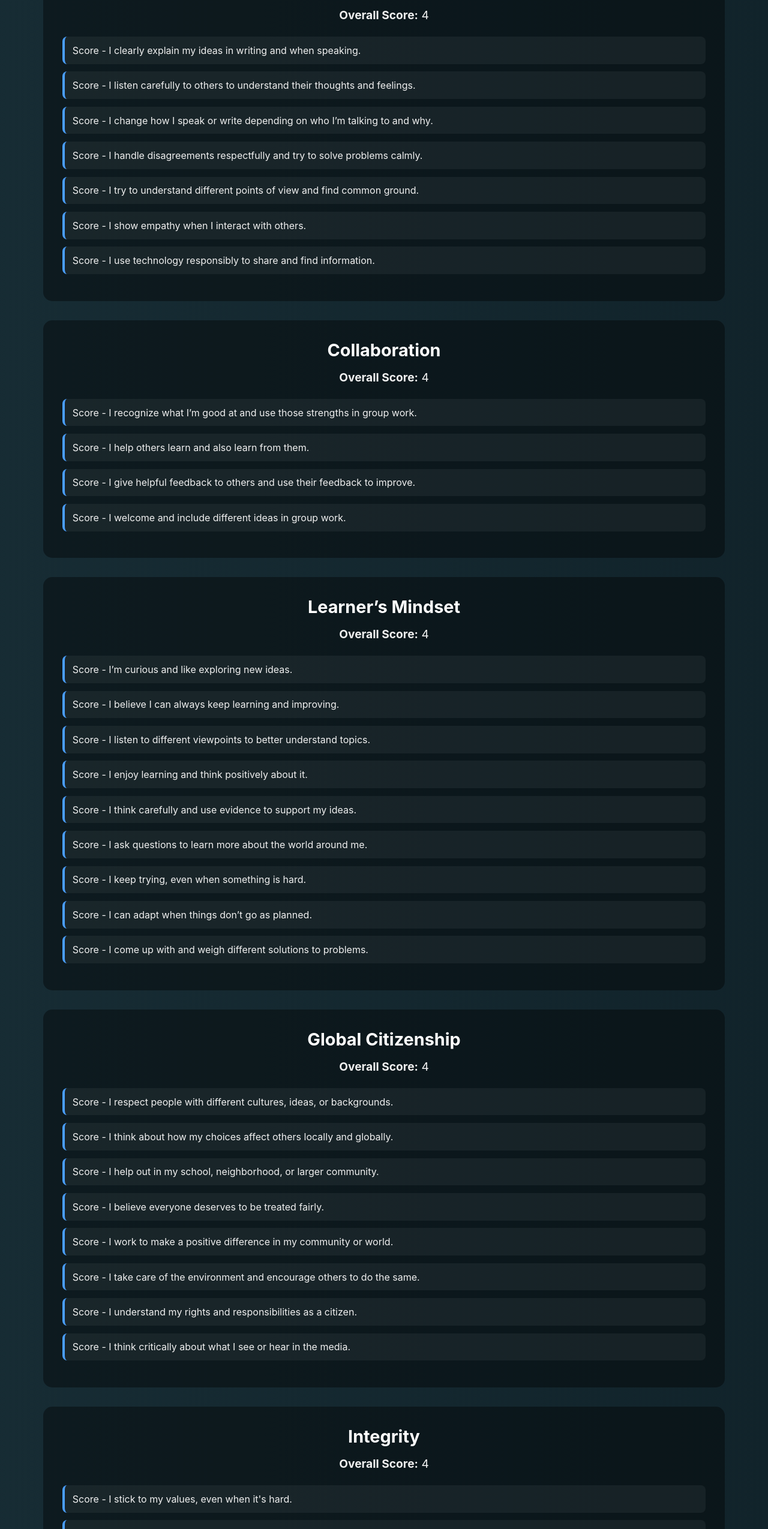
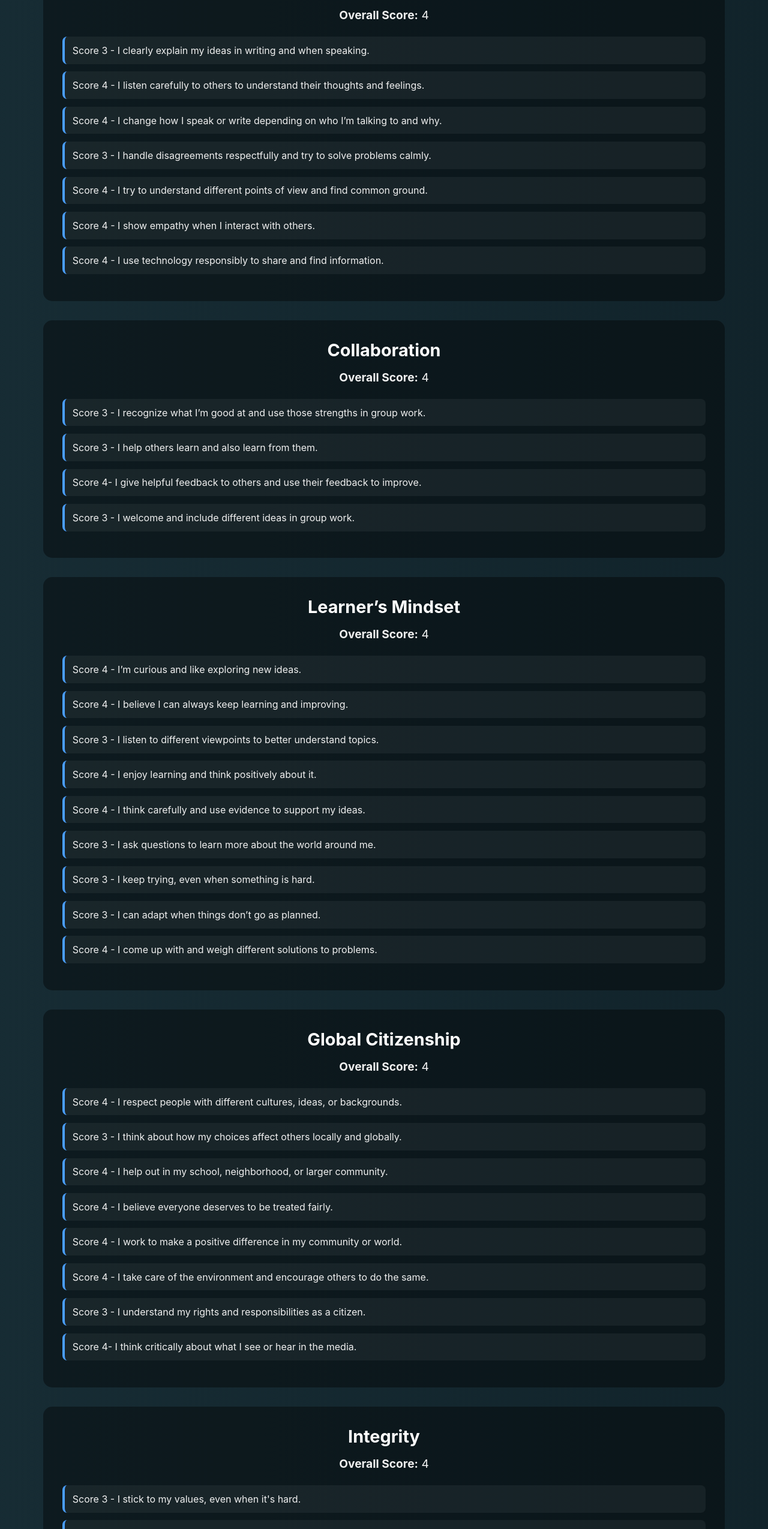
Before and after one commit to VisAwesmeALT/VaughnRDoL, a plain HTML site: page pages/self-assessment.html in a window 1280 px wide. Shown: the part 251-2800 px from the top of the page at 60% size. Drawn offline with Linux system fonts and the light colour scheme.

Commit message:
Update assessment scores in self-assessment.html

```diff
--- a/pages/self-assessment.html
+++ b/pages/self-assessment.html
@@ -27,13 +27,13 @@
                 <h2>Communication</h2>
                 <p><strong>Overall Score:</strong> 4</p>
                 <ul>
-                    <li>Score - I clearly explain my ideas in writing and when speaking.</li>
-                    <li>Score - I listen carefully to others to understand their thoughts and feelings.</li>
-                    <li>Score - I change how I speak or write depending on who I’m talking to and why.</li>
-                    <li>Score - I handle disagreements respectfully and try to solve problems calmly.</li>
-                    <li>Score - I try to understand different points of view and find common ground.</li>
-                    <li>Score - I show empathy when I interact with others.</li>
-                    <li>Score - I use technology responsibly to share and find information.</li>
+                    <li>Score 3 - I clearly explain my ideas in writing and when speaking.</li>
+                    <li>Score 4 - I listen carefully to others to understand their thoughts and feelings.</li>
+                    <li>Score 4 - I change how I speak or write depending on who I’m talking to and why.</li>
+                    <li>Score 3 - I handle disagreements respectfully and try to solve problems calmly.</li>
+                    <li>Score 4 - I try to understand different points of view and find common ground.</li>
+                    <li>Score 4 - I show empathy when I interact with others.</li>
+                    <li>Score 4 - I use technology responsibly to share and find information.</li>
                 </ul>
             </section>
 
@@ -42,10 +42,10 @@
                 <h2>Collaboration</h2>
                 <p><strong>Overall Score:</strong> 4</p>
                 <ul>
-                    <li>Score - I recognize what I’m good at and use those strengths in group work.</li>
-                    <li>Score - I help others learn and also learn from them.</li>
-                    <li>Score - I give helpful feedback to others and use their feedback to improve.</li>
-                    <li>Score - I welcome and include different ideas in group work.</li>
+                    <li>Score 3 - I recognize what I’m good at and use those strengths in group work.</li>
+                    <li>Score 3 - I help others learn and also learn from them.</li>
+                    <li>Score 4- I give helpful feedback to others and use their feedback to improve.</li>
+                    <li>Score 3 - I welcome and include different ideas in group work.</li>
                 </ul>
             </section>
 
@@ -54,15 +54,15 @@
                 <h2>Learner’s Mindset</h2>
                 <p><strong>Overall Score:</strong> 4</p>
                 <ul>
-                    <li>Score - I’m curious and like exploring new ideas.</li>
-                    <li>Score - I believe I can always keep learning and improving.</li>
-                    <li>Score - I listen to different viewpoints to better understand topics.</li>
-                    <li>Score - I enjoy learning and think positively about it.</li>
-                    <li>Score - I think carefully and use evidence to support my ideas.</li>
-                    <li>Score - I ask questions to learn more about the world around me.</li>
-                    <li>Score - I keep trying, even when something is hard.</li>
-                    <li>Score - I can adapt when things don’t go as planned.</li>
-                    <li>Score - I come up with and weigh different solutions to problems.</li>
+                    <li>Score 4 - I’m curious and like exploring new ideas.</li>
+                    <li>Score 4 - I believe I can always keep learning and improving.</li>
+                    <li>Score 3 - I listen to different viewpoints to better understand topics.</li>
+                    <li>Score 4 - I enjoy learning and think positively about it.</li>
+                    <li>Score 4 - I think carefully and use evidence to support my ideas.</li>
+                    <li>Score 3 - I ask questions to learn more about the world around me.</li>
+                    <li>Score 3 - I keep trying, even when something is hard.</li>
+                    <li>Score 3 - I can adapt when things don’t go as planned.</li>
+                    <li>Score 4 - I come up with and weigh different solutions to problems.</li>
                 </ul>
             </section>
 
@@ -71,14 +71,14 @@
                 <h2>Global Citizenship</h2>
                 <p><strong>Overall Score:</strong> 4</p>
                 <ul>
-                    <li>Score - I respect people with different cultures, ideas, or backgrounds.</li>
-                    <li>Score - I think about how my choices affect others locally and globally.</li>
-                    <li>Score - I help out in my school, neighborhood, or larger community.</li>
-                    <li>Score - I believe everyone deserves to be treated fairly.</li>
-                    <li>Score - I work to make a positive difference in my community or world.</li>
-                    <li>Score - I take care of the environment and encourage others to do the same.</li>
-                    <li>Score - I understand my rights and responsibilities as a citizen.</li>
-                    <li>Score - I think critically about what I see or hear in the media.</li>
+                    <li>Score 4 - I respect people with different cultures, ideas, or backgrounds.</li>
+                    <li>Score 3 - I think about how my choices affect others locally and globally.</li>
+                    <li>Score 4 - I help out in my school, neighborhood, or larger community.</li>
+                    <li>Score 4 - I believe everyone deserves to be treated fairly.</li>
+                    <li>Score 4 - I work to make a positive difference in my community or world.</li>
+                    <li>Score 4 - I take care of the environment and encourage others to do the same.</li>
+                    <li>Score 3 - I understand my rights and responsibilities as a citizen.</li>
+                    <li>Score  4- I think critically about what I see or hear in the media.</li>
                 </ul>
             </section>
 
@@ -87,12 +87,12 @@
                 <h2>Integrity</h2>
                 <p><strong>Overall Score:</strong> 4</p>
                 <ul>
-                    <li>Score - I stick to my values, even when it's hard.</li>
-                    <li>Score - Others trust me because I am honest and responsible.</li>
-                    <li>Score - I admit when I make a mistake and try to make it right.</li>
-                    <li>Score - I keep my promises and follow through on commitments.</li>
-                    <li>Score - I respect people who are different from me.</li>
-                    <li>Score - I do the right thing, even when no one is watching.</li>
+                    <li>Score 3 - I stick to my values, even when it's hard.</li>
+                    <li>Score 3 - Others trust me because I am honest and responsible.</li>
+                    <li>Score 3 - I admit when I make a mistake and try to make it right.</li>
+                    <li>Score 4 - I keep my promises and follow through on commitments.</li>
+                    <li>Score 4 - I respect people who are different from me.</li>
+                    <li>Score 4 - I do the right thing, even when no one is watching.</li>
                 </ul>
             </section>
         </div>
```
